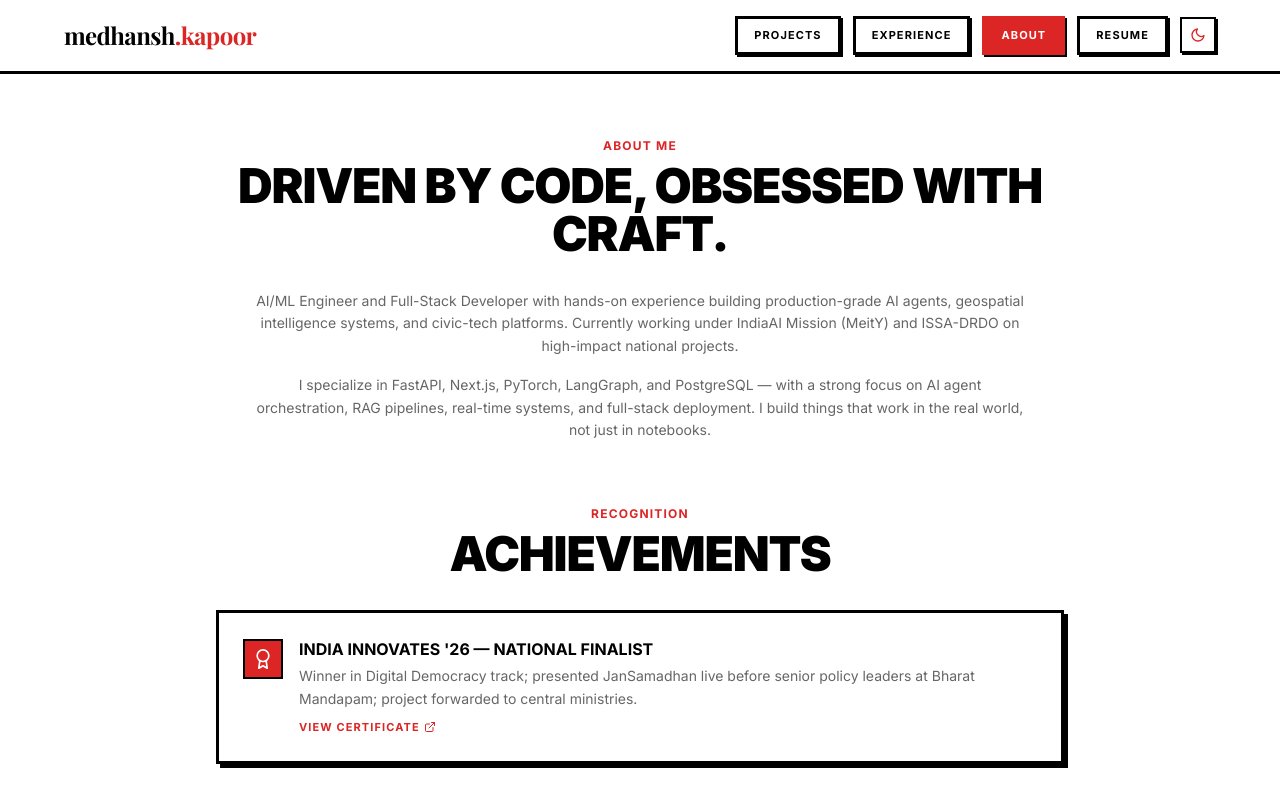
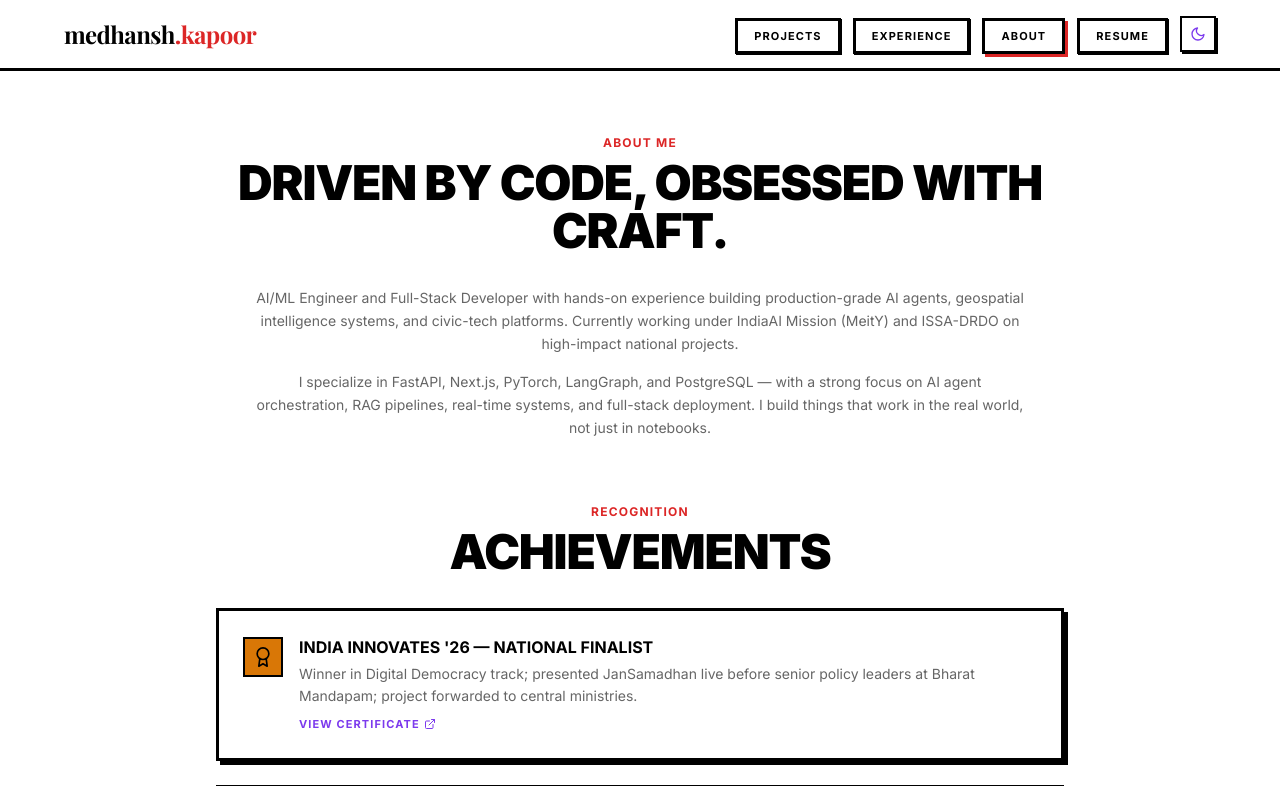
Before and after one commit to Medhansh-741/portfolio, a Next.js app: page /about in a window 1280 px wide. Shown: the top 786 px of the page. Built offline with nearby package versions, Linux system fonts and the light colour scheme; a web font is replaced by a local one.

Commit message:
style: add MagneticWrap to navbar with neo-brutalist interactions, update page links to accent-secondary/warning

```diff
--- a/app/about/page.tsx
+++ b/app/about/page.tsx
@@ -44,14 +44,14 @@ export default function AboutPage() {
                 transition={{ delay: i * 0.2 }}
                 className="flex items-start gap-4 bg-card text-card-foreground border-[3px] border-border shadow-md p-6"
               >
-                <div className="w-10 h-10 bg-accent text-accent-foreground flex items-center justify-center flex-shrink-0 mt-0.5 border-[2px] border-border">
+                <div className="w-10 h-10 bg-accent-warning text-black flex items-center justify-center flex-shrink-0 mt-0.5 border-[2px] border-border">
                   <FiAward size={20} />
                 </div>
                 <div className="flex-1">
                   <h3 className="font-sans text-base font-bold text-foreground uppercase">{ach.title}</h3>
                   <p className="text-sm text-muted-foreground mt-1 leading-relaxed">{ach.detail}</p>
                   <a href={ach.certificate} target="_blank" rel="noopener noreferrer"
-                    className="inline-flex items-center gap-1 text-[11px] font-bold uppercase tracking-widest text-accent hover:text-foreground transition-colors mt-2">
+                    className="inline-flex items-center gap-1 text-[11px] font-bold uppercase tracking-widest text-accent-secondary hover:text-foreground transition-colors mt-2">
                     View Certificate <FiExternalLink size={12} />
                   </a>
                 </div>
--- a/app/components/Navbar.tsx
+++ b/app/components/Navbar.tsx
@@ -5,6 +5,7 @@ import { usePathname } from "next/navigation";
 import { useState } from "react";
 import { FiMenu, FiX, FiSun, FiMoon } from "react-icons/fi";
 import { useTheme } from "./ThemeProvider";
+import MagneticWrap from "./MagneticWrap";
 
 const links = [
   { href: "/projects", label: "Projects" },
@@ -29,26 +30,29 @@ export default function Navbar() {
           {links.map((l) => {
             const active = pathname === l.href;
             return (
+              <MagneticWrap key={l.href}>
                 <Link
-                key={l.href}
                   href={l.href}
-                className={`px-4 py-2 text-[11px] font-bold uppercase tracking-widest border-[3px] shadow-sm transition-shadow duration-200 ${
+                  className={`px-4 py-2 text-[11px] font-bold uppercase tracking-widest border-[3px] transition-all duration-200 select-none cursor-pointer ${
                     active
-                    ? "bg-accent text-accent-foreground border-accent"
-                    : "bg-background text-foreground border-border hover:shadow-md"
+                      ? "bg-background text-foreground border-border shadow-[3px_3px_0_0_var(--accent)] translate-x-[1px] translate-y-[1px]"
+                      : "bg-background text-foreground border-border shadow-xs hover:-translate-x-[1px] hover:-translate-y-[1px] hover:shadow-[3px_3px_0_0_var(--color-accent-secondary)] active:translate-x-[2px] active:translate-y-[2px] active:shadow-none"
                   }`}
                 >
                   {l.label}
                 </Link>
+              </MagneticWrap>
             );
           })}
+          <MagneticWrap>
             <button
               onClick={toggle}
-            className="p-2 border-2 border-border shadow-sm hover:shadow-md transition-shadow text-accent"
+              className="p-2 border-2 border-border shadow-sm hover:shadow-[3px_3px_0_0_var(--color-accent-secondary)] transition-all duration-200 text-accent-secondary cursor-pointer bg-background"
               aria-label="Toggle theme"
             >
               {theme === "light" ? <FiMoon size={16} /> : <FiSun size={16} />}
             </button>
+          </MagneticWrap>
         </div>
 
         <div className="md:hidden flex items-center gap-3">
@@ -72,10 +76,10 @@ export default function Navbar() {
               key={l.href}
               href={l.href}
               onClick={() => setOpen(false)}
-              className={`block px-4 py-2 text-[11px] font-bold uppercase tracking-widest border-[3px] shadow-sm ${
+              className={`block px-4 py-2 text-[11px] font-bold uppercase tracking-widest border-[3px] transition-all duration-200 ${
                 pathname === l.href
-                  ? "bg-accent text-accent-foreground border-accent"
-                  : "bg-background text-foreground border-border"
+                  ? "bg-background text-foreground border-border shadow-[3px_3px_0_0_var(--accent)] translate-x-[1px] translate-y-[1px]"
+                  : "bg-background text-foreground border-border shadow-xs"
               }`}
             >
               {l.label}
--- a/app/experience/page.tsx
+++ b/app/experience/page.tsx
@@ -43,7 +43,7 @@ export default function ExperiencePage() {
                   <span>{exp.period}</span>
                   <MagneticWrap>
                     <a href={exp.offerLetter} target="_blank" rel="noopener noreferrer"
-                      className="inline-flex items-center gap-1 text-accent hover:text-foreground transition-colors">
+                      className="inline-flex items-center gap-1 text-accent-secondary hover:text-foreground transition-colors">
                       Offer Letter <FiExternalLink size={12} />
                     </a>
                   </MagneticWrap>
--- a/app/projects/page.tsx
+++ b/app/projects/page.tsx
@@ -44,7 +44,7 @@ export default function ProjectsPage() {
 
               {proj.metrics && (
                 <div className="mb-4">
-                  <span className="text-[10px] font-bold uppercase tracking-widest bg-accent text-accent-foreground px-2 py-1">
+                  <span className="text-[10px] font-bold uppercase tracking-widest bg-accent-warning text-black px-2 py-1">
                     {proj.metrics}
                   </span>
                 </div>
@@ -70,7 +70,7 @@ export default function ProjectsPage() {
                 {proj.links.live && (
                   <MagneticWrap>
                     <a href={proj.links.live} target="_blank" rel="noopener noreferrer"
-                      className="inline-flex items-center gap-1.5 text-[11px] font-bold uppercase tracking-widest text-foreground hover:text-accent transition-colors">
+                      className="inline-flex items-center gap-1.5 text-[11px] font-bold uppercase tracking-widest text-foreground hover:text-accent-secondary transition-colors">
                       <FiExternalLink size={14} /> Live
                     </a>
                   </MagneticWrap>
@@ -78,7 +78,7 @@ export default function ProjectsPage() {
                 {proj.links.github && (
                   <MagneticWrap>
                     <a href={proj.links.github} target="_blank" rel="noopener noreferrer"
-                      className="inline-flex items-center gap-1.5 text-[11px] font-bold uppercase tracking-widest text-foreground hover:text-accent transition-colors">
+                      className="inline-flex items-center gap-1.5 text-[11px] font-bold uppercase tracking-widest text-foreground hover:text-accent-secondary transition-colors">
                       <FiGithub size={14} /> GitHub
                     </a>
                   </MagneticWrap>
@@ -86,7 +86,7 @@ export default function ProjectsPage() {
                 {proj.links.demo && (
                   <MagneticWrap>
                     <a href={proj.links.demo} target="_blank" rel="noopener noreferrer"
-                      className="inline-flex items-center gap-1.5 text-[11px] font-bold uppercase tracking-widest text-foreground hover:text-accent transition-colors">
+                      className="inline-flex items-center gap-1.5 text-[11px] font-bold uppercase tracking-widest text-foreground hover:text-accent-secondary transition-colors">
                       <FiYoutube size={14} /> Demo
                     </a>
                   </MagneticWrap>
--- a/app/resume/page.tsx
+++ b/app/resume/page.tsx
@@ -17,7 +17,7 @@ export default function ResumePage() {
           <a
             href={profile.resumeUrl}
             download
-            className="inline-flex items-center gap-2 px-5 py-2.5 text-xs font-bold uppercase tracking-widest bg-accent text-accent-foreground border-[3px] border-accent shadow-md hover:shadow-lg transition-shadow"
+            className="inline-flex items-center gap-2 px-5 py-2.5 text-xs font-bold uppercase tracking-widest bg-background text-foreground border-[3px] border-border shadow-sm hover:shadow-[3px_3px_0_0_var(--accent)] hover:-translate-x-[1px] hover:-translate-y-[1px] active:translate-x-[2px] active:translate-y-[2px] active:shadow-none transition-all duration-200 select-none cursor-pointer"
           >
             <FiDownload size={16} />
             Download PDF
```
Lines whose indentation alone changed are shown as unchanged.
